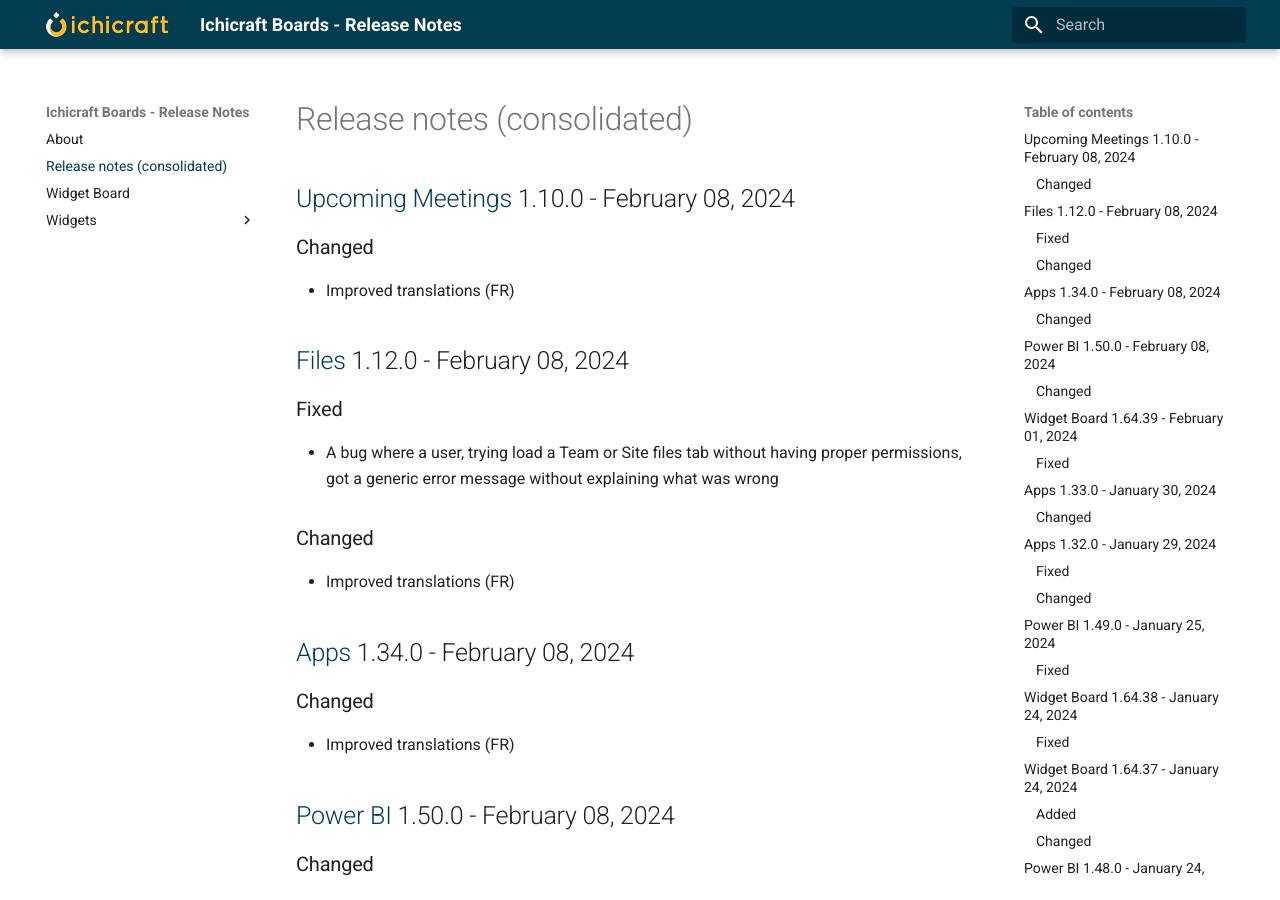
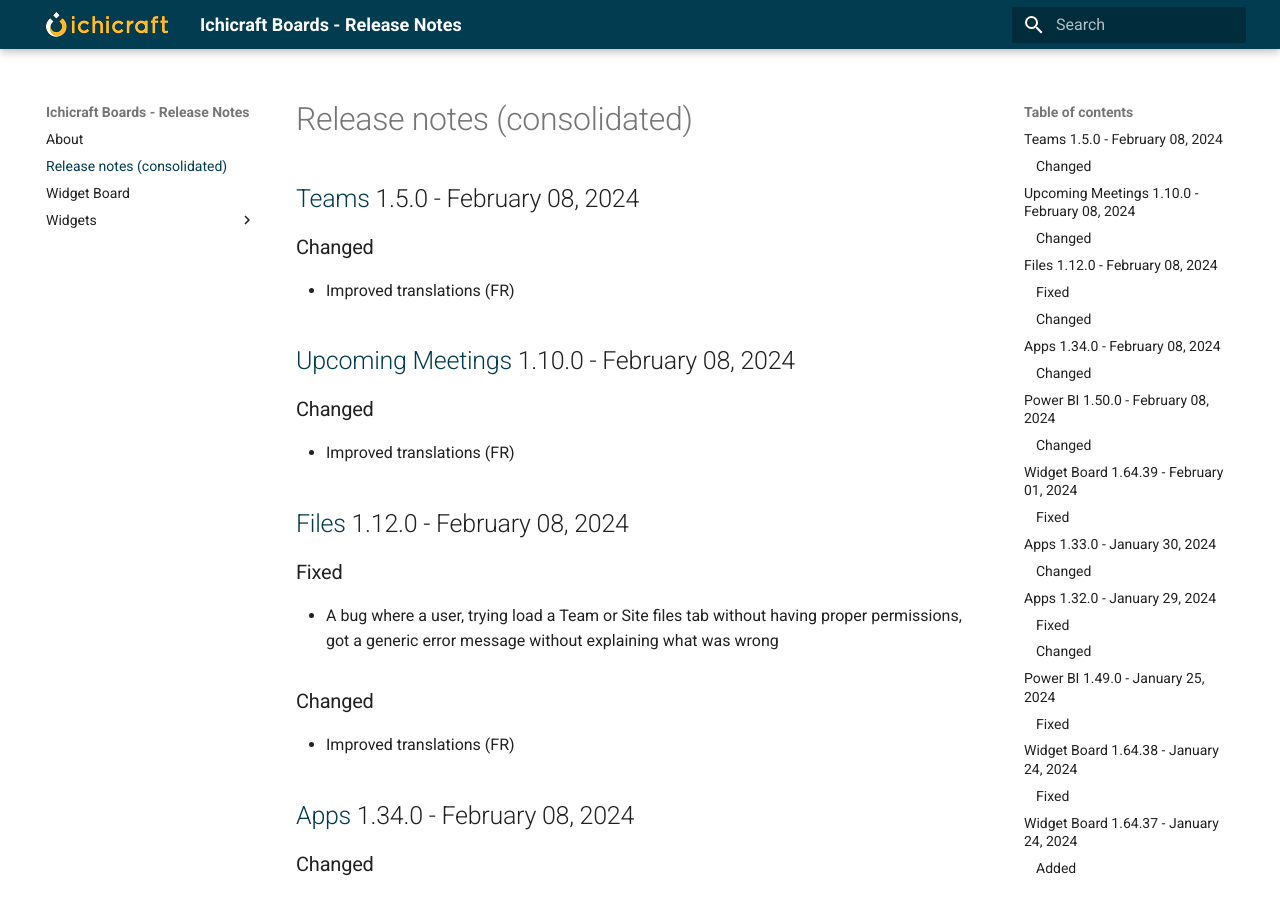
Before and after one commit to ichicraft/widgets-docs, an MkDocs documentation site: the page built from docs/Release-notes-(consolidated).md, in a window 1280 px wide and 900 px high. Built offline with MkDocs 1.6.1 and Material for MkDocs 9.7.7, drawn with Linux system fonts in a browser that asks for light colours.

Commit message:
Release notes updated by BuildService

```diff
--- a/docs/Release-notes-(consolidated).md
+++ b/docs/Release-notes-(consolidated).md
@@ -1,3 +1,8 @@
+## [Teams](./Widgets/Teams.md) 1.5.0 - February 08, 2024
+
+### Changed
+- Improved translations (FR)
+
 ## [Upcoming Meetings](./Widgets/Upcoming Meetings.md) 1.10.0 - February 08, 2024
 
 ### Changed
--- a/docs/Widgets/Teams.md
+++ b/docs/Widgets/Teams.md
@@ -1,3 +1,8 @@
+## 1.5.0 - February 08, 2024
+
+### Changed
+- Improved translations (FR)
+
 ## 1.4.0 - December 22, 2023
 
 ### Fixed
```
